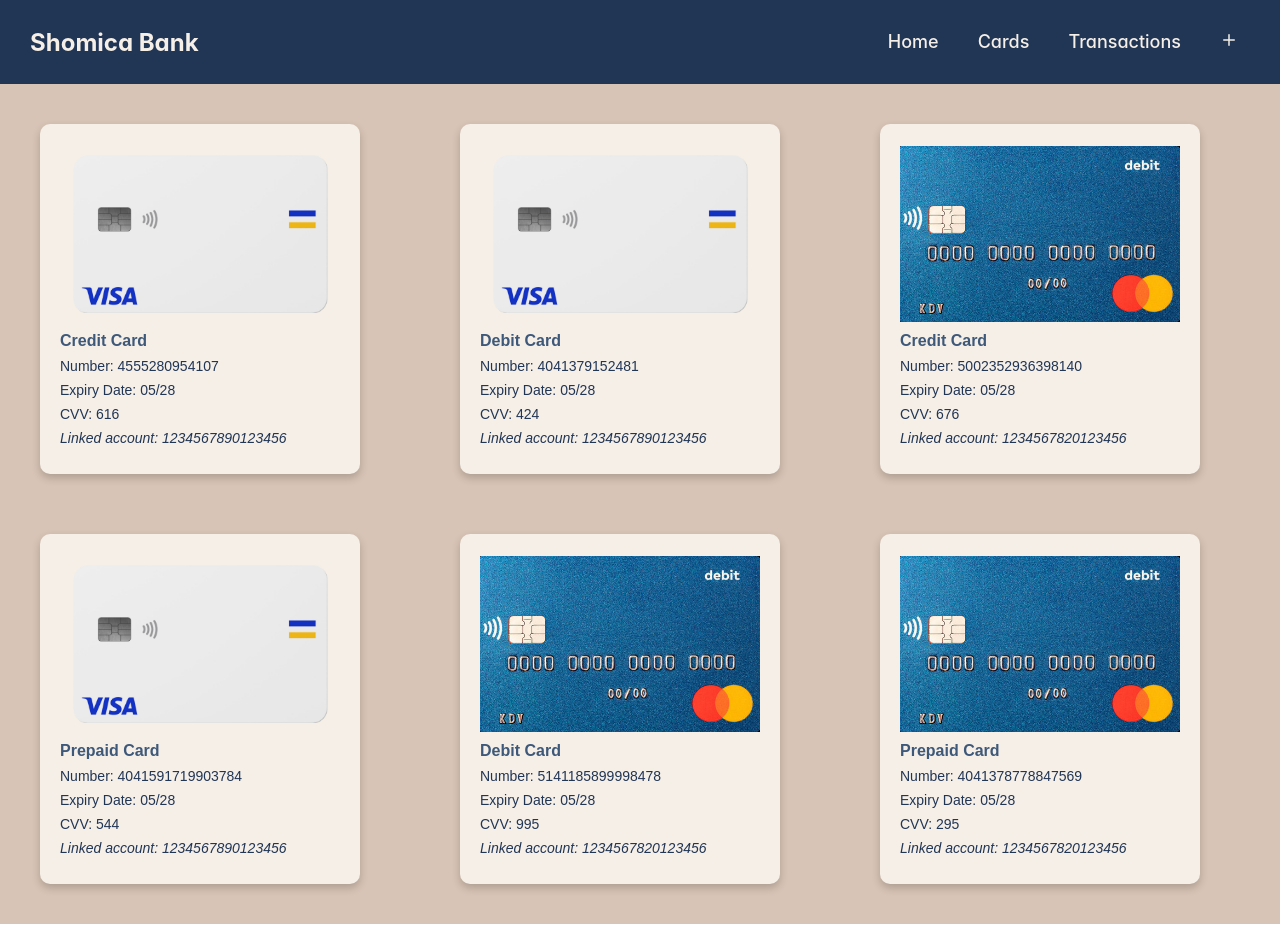
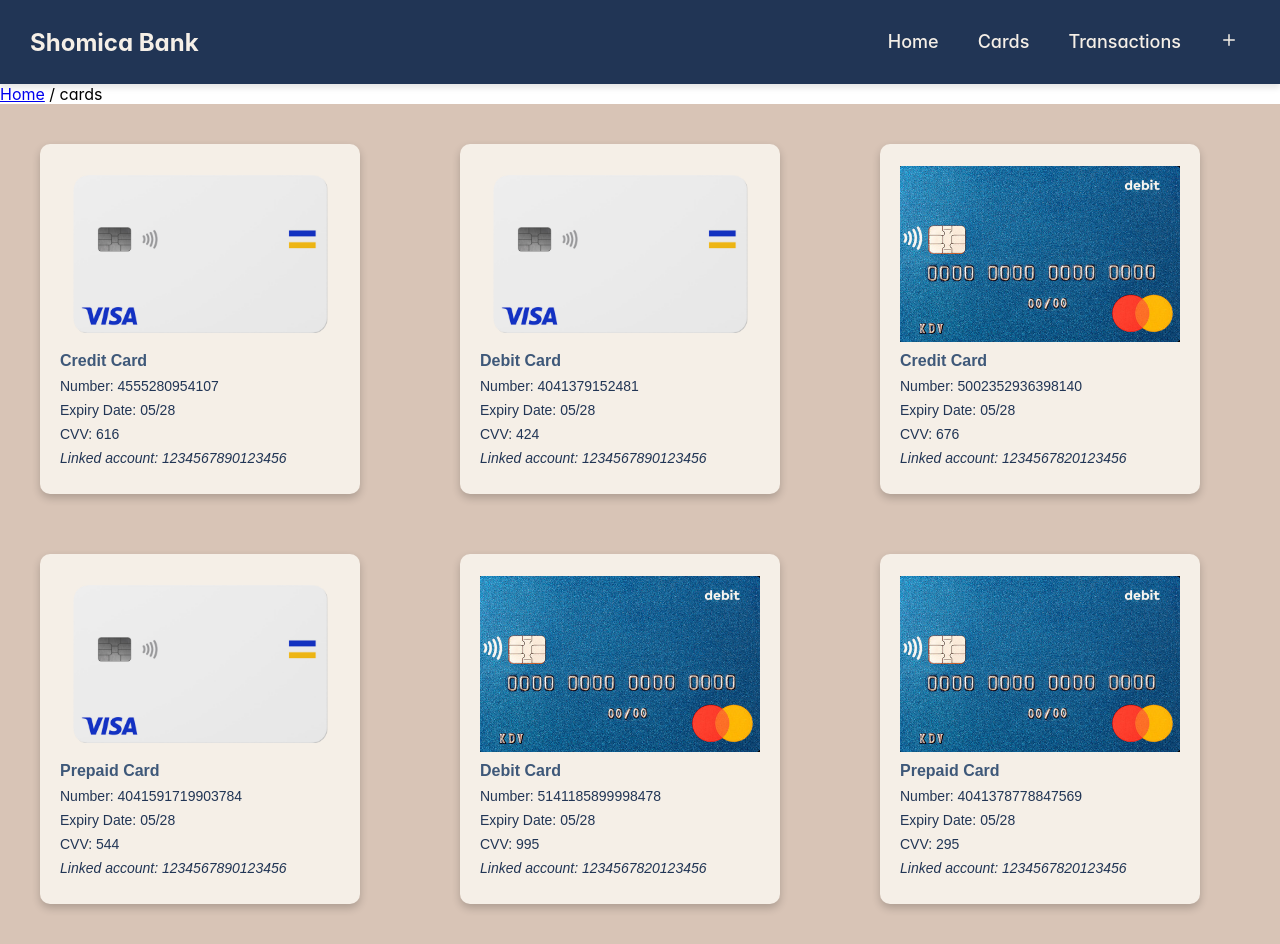
Before and after one commit to elab-development/internet-tehnologije-2024-projekat-prvidomaci_2021_0126, a React (Create React App) app in the folder drugi_domaci/e-banking/: page /cards in a window 1280 px wide. Built offline with nearby package versions, Linux system fonts and the light colour scheme; no server answers.

Commit message:
dodavanje breadcrumbs funkcionalnosti

```diff
--- a/drugi_domaci/e-banking/src/App.js
+++ b/drugi_domaci/e-banking/src/App.js
@@ -6,7 +6,7 @@ import Cards from './pages/Cards';
 import NewTransaction from './pages/NewTransaction';
 import Transactions from './pages/Transactions';
 import Profile from './pages/Profile';
-
+import Breadcrumbs from './components/Breadcrumbs';
 
 function App() {
 
@@ -321,15 +321,19 @@ function App() {
             <Home user={currentUser}/>
           </>} />
           <Route path="/cards" element={<>
+            <Breadcrumbs />
             {<Cards cards ={cards}/>}
           </>} />
           <Route path="/transactions" element={<>
+            <Breadcrumbs />
             {<Transactions transactions={transactions}/> }
           </>} />
           <Route path="/new-transaction" element={<>
+            <Breadcrumbs />
             {<NewTransaction/>}
           </>} />
           <Route path="/profile" element={<>
+            <Breadcrumbs />
             <Profile/>
 
           </>} />
--- /dev/null
+++ b/drugi_domaci/e-banking/src/components/Breadcrumbs.js
@@ -0,0 +1,29 @@
+import React from 'react';
+import { Link, useLocation } from 'react-router-dom';
+
+const Breadcrumbs = () => {
+  const { pathname } = useLocation(); // useLocation vraca trenutni URL i ostale props, ali uz {pathname} vraca samo taj prop
+  const pathnames = pathname.split('/').filter((x) => x);
+  let breadcrumbPath = '';
+
+  return (
+    <div className="breadcrumbs">
+      {pathnames.length > 0 && <Link to="/">Home</Link>}
+
+      {pathnames.map((name, index) => {
+        breadcrumbPath += `/${name}`;
+        const isLast = index === pathnames.length - 1;
+
+        return isLast ? (
+          <span key={breadcrumbPath}> / {name}</span>
+        ) : (
+          <Link to={breadcrumbPath} key={breadcrumbPath}>
+            <span> / {name}</span>
+          </Link>
+        );
+      })}
+    </div>
+  );
+};
+
+export default Breadcrumbs;
```
